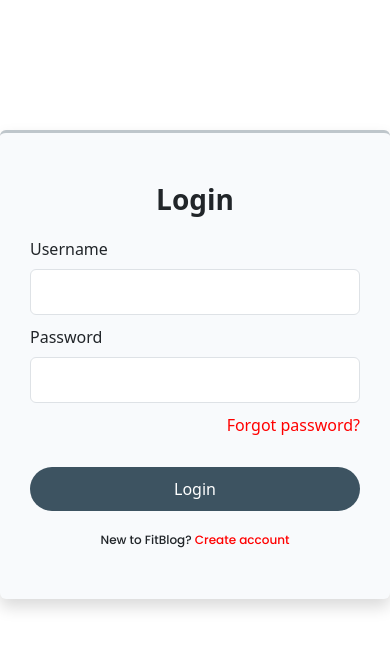
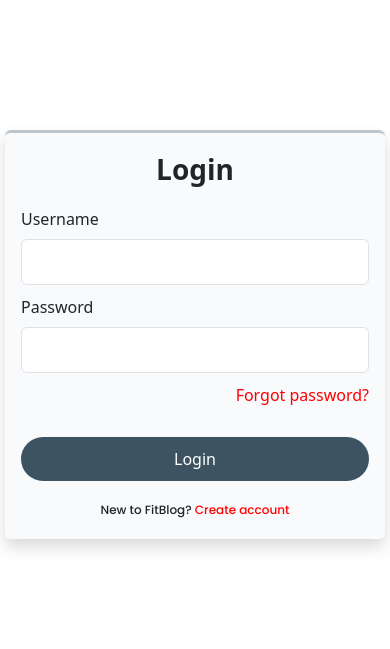
Before and after one commit to DoTMInDs/FitBlog, a Django app: page / in a window 390 px wide. Shown: the top 649 px of the page. Run offline with Django 5.2, Linux system fonts and the light colour scheme; some libraries are stand-ins or nearby versions.

Commit message:
updated-new

```diff
--- a/mysite/account/templates/users/login.html
+++ b/mysite/account/templates/users/login.html
@@ -3,7 +3,7 @@
 {% load tailwind_filters %}
 {% block title %}Sign In{% endblock  %}
 {% block content %}
-    <div class="flex justify-center items-center w-full h-[100%]  flex-col ">
+    <div class="flex justify-center items-center w-full h-[100%]  __form_container_sign_up ">
         <form action="" method="post" class="__form_container_bg p-[30px] opacity rounded shadow bg-slate-50 ">
             <div class="">
                 <h1 class="text-[28px] font-sans font-semibold my-[20px] text-center">Login</h1>
--- a/mysite/account/templates/users/sign_up.html
+++ b/mysite/account/templates/users/sign_up.html
@@ -6,7 +6,7 @@ Register
 {% endblock  %}
 {% block content %}
     <div class="flex justify-center items-center  w-full __form_container_sign_up">
-        <form action="" method="post" class="__form_container p-[30px] rounded shadow bg-slate-50 ">
+        <form action="" method="post" class="__form_container_bg p-[30px] opacity rounded shadow bg-slate-50 ">
             <div class="">
                 <h1 class="text-[28px] font-sans font-semibold my-[20px] text-center">Sign Up</h1>
             </div>
--- a/mysite/blog/static/css/style.css
+++ b/mysite/blog/static/css/style.css
@@ -239,15 +239,19 @@ main{
                     register
 ---------------------------------------------------- */
 @media screen and (max-width:700px) {
-    .__form_container_bg{
+    .__form_container_sign_up .__form_container_bg{
         border-top: 3px solid #3d536150;
         border-radius: 10px;
+        padding: 0 1rem;
+        width: 380px;
+        margin: auto;
+        transition: width 300ms ease;
      }
      .__form_container_sign_up .__form_container{
         border-top: 3px solid #3d536150;
         border-radius: 10px;
-        padding: 0 2rem;
-        width: 350px;
+        padding: 0 1rem;
+        width: 380px;
         margin: auto;
         transition: width 300ms ease;
      }
@@ -276,10 +280,12 @@ main{
 -------------------------------------------------------- */
 .__form_container_bg{
     padding: 0 2rem;
-
+    width: 450px;
+    margin: auto;
     transition: width 300ms ease;
  }
 .__form_container{
+    padding: 0 2rem;
     width: 450px;
     margin: auto;
     transition: width 300ms ease;
```
